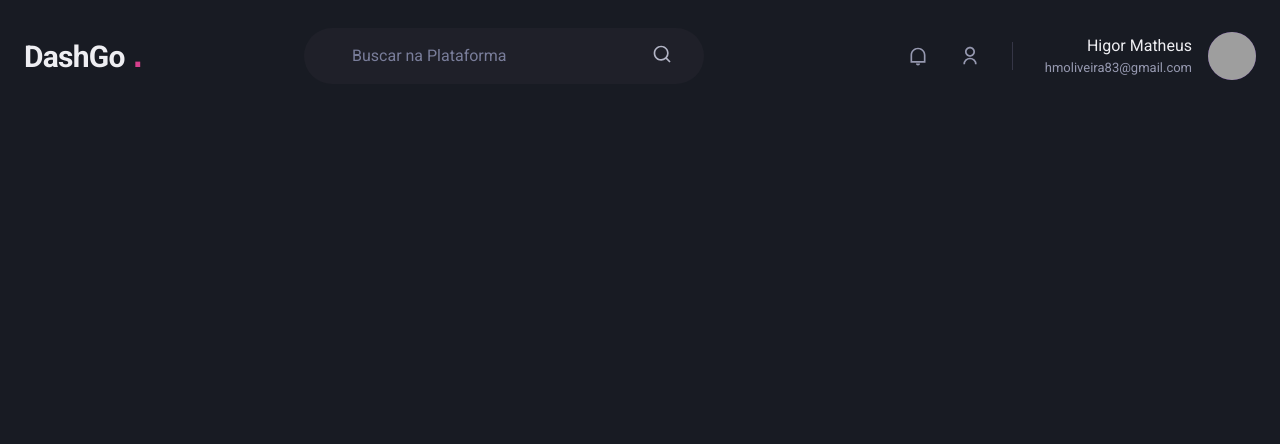
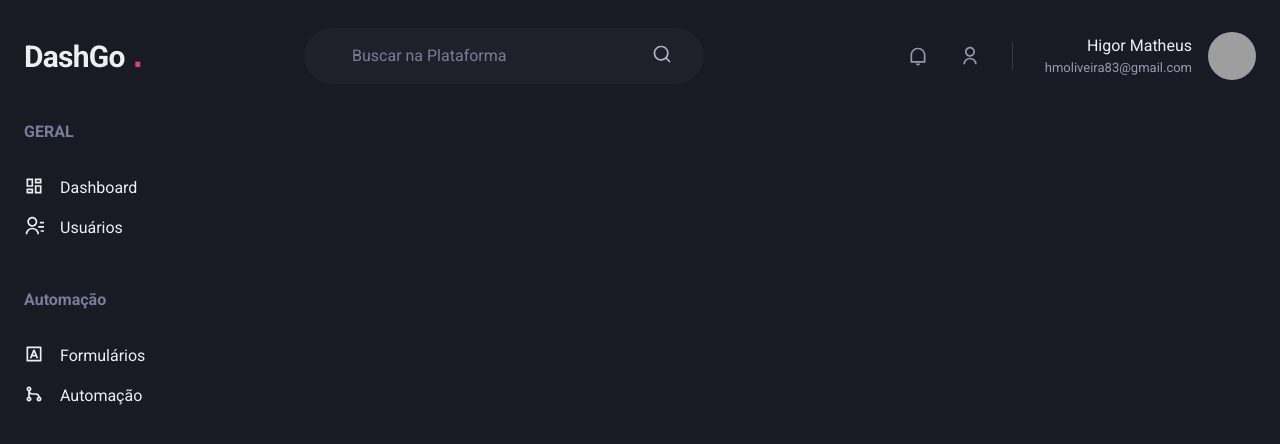
Before and after one commit to HigorMatheus/DashGo, a Next.js app: page /dashboard in a window 1280 px wide. Shown: the top 444 px of the page. Built offline with nearby package versions, Linux system fonts and the light colour scheme; grey boxes are pictures that could not be loaded.

Commit message:
criando side bar

```diff
--- /dev/null
+++ b/src/components/Sidebar.tsx
@@ -0,0 +1,55 @@
+import { Box, Icon, Link, Stack, Text } from "@chakra-ui/react";
+import React from "react";
+import {
+  RiContactsLine,
+  RiDashboardLine,
+  RiGitMergeLine,
+  RiInputMethodLine,
+} from "react-icons/ri";
+
+export function SideBar() {
+  return (
+    <Box as="aside" w="64" mr="8">
+      <Stack spacing="12" align="flex">
+        <Box>
+          <Text fontWeight="bold" color="gray.400">
+            GERAL
+          </Text>
+          <Stack spacing="4" mt="8" align="stretch">
+            <Link display="flex" align="center">
+              <Icon as={RiDashboardLine} fontSize="20" />
+              <Text ml="4" fontWeight="medium">
+                Dashboard
+              </Text>
+            </Link>
+            <Link display="flex" align="center">
+              <Icon as={RiContactsLine} fontSize="20" />
+              <Text ml="4" fontWeight="medium">
+                Usuários
+              </Text>
+            </Link>
+          </Stack>
+        </Box>
+        <Box>
+          <Text fontWeight="bold" color="gray.400">
+            Automação
+          </Text>
+          <Stack spacing="4" mt="8" align="stretch">
+            <Link display="flex" align="center">
+              <Icon as={RiInputMethodLine} fontSize="20" />
+              <Text ml="4" fontWeight="medium">
+                Formulários
+              </Text>
+            </Link>
+            <Link display="flex" align="center">
+              <Icon as={RiGitMergeLine} fontSize="20" />
+              <Text ml="4" fontWeight="medium">
+                Automação
+              </Text>
+            </Link>
+          </Stack>
+        </Box>
+      </Stack>
+    </Box>
+  );
+}
--- a/src/pages/dashboard.tsx
+++ b/src/pages/dashboard.tsx
@@ -1,10 +1,14 @@
 import { Flex } from "@chakra-ui/layout";
 import { Header } from "../components/Header";
+import { SideBar } from "../components/Sidebar";
 
 export default function Dashboard() {
   return (
-    <Flex>
+    <Flex direction="column" h="100vh">
       <Header />
+      <Flex w="100%" my="6" maxW={1480} mx="auto" px="6">
+        <SideBar />
+      </Flex>
     </Flex>
   );
 }
```
Also changed, not shown: src/pages/index.tsx (+0 -30 lines).
